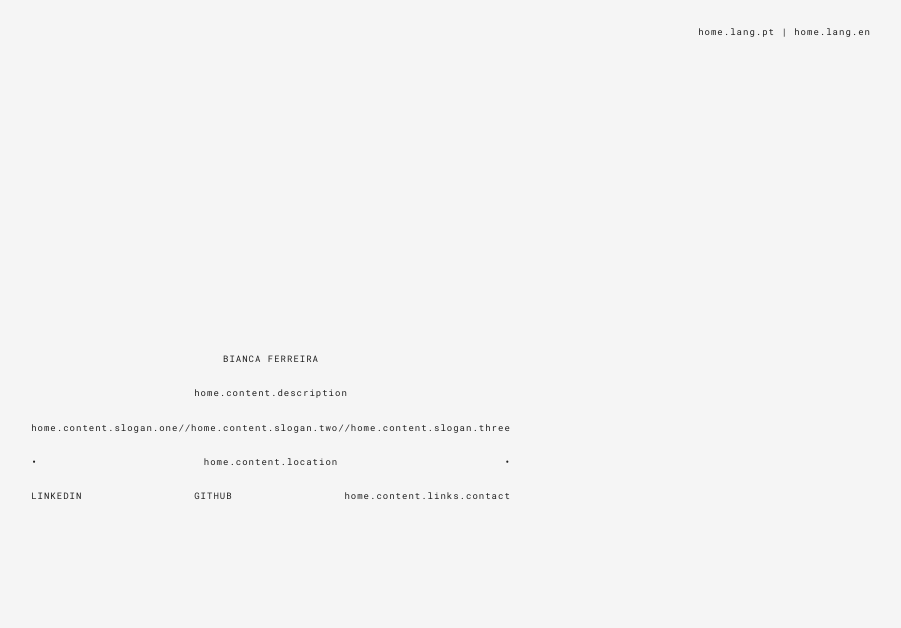
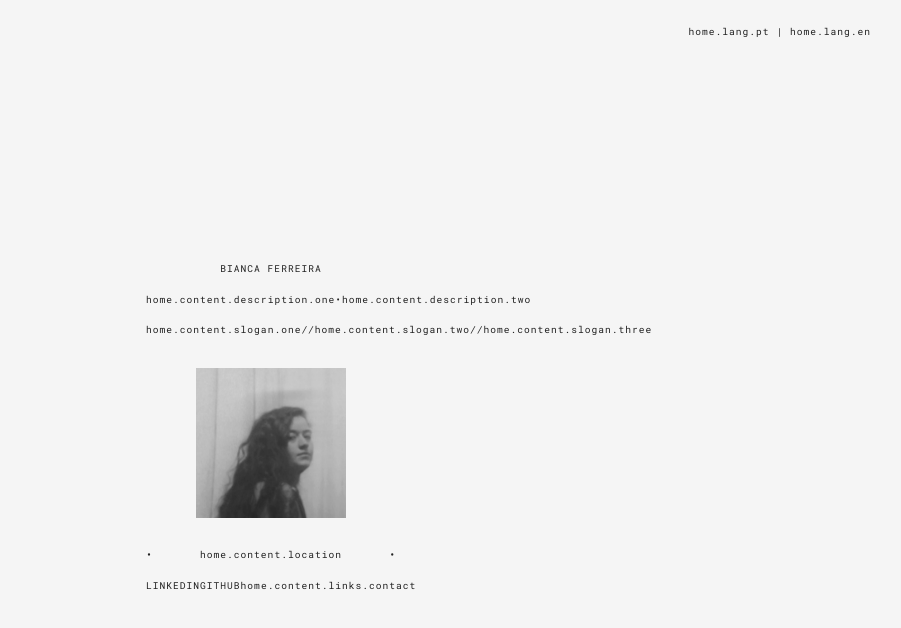
Before and after one commit to biancaferreiralp/biancaferreiralp.github.io, a plain HTML site: page www/index.html in a window 1280 px wide. Shown: the whole page, without its empty margins (369-1270 px from the left). Drawn offline with nearby package versions, Linux system fonts and the light colour scheme; a script that the page names is missing.

Commit message:
Update homepage section

```diff
--- a/style/style.css
+++ b/style/style.css
@@ -4,7 +4,7 @@ body {
   background-color: #f5f5f5;
   color: #212121;
   font-family: 'Roboto Mono', monospace;
-  font-size: 9px;
+  font-size: 9.6px;
   letter-spacing: 1px;
 }
 
@@ -24,6 +24,10 @@ a:hover {
   text-decoration: none;
 }
 
+img {
+  width: 60%;
+}
+
 
 /* Personalized style */
 
@@ -32,6 +36,11 @@ a:hover {
   justify-content: space-between;
 }
 
+.profile-picture {
+  display: flex;
+  justify-content: center;
+  margin: 15px 0 30px;
+}
 
 /* Section style */
 
@@ -45,8 +54,7 @@ a:hover {
 }
 
 #homepage .content {
-  width: fit-content;
-  height: 150px;
+  width: 250px;
   display: flex;
   flex-flow: column;
   justify-content: space-between;
--- a/www/index.html
+++ b/www/index.html
@@ -36,7 +36,11 @@
         <div class="content">
           <p>BIANCA FERREIRA</p>
 
-          <p data-t>home.content.description</p>
+          <div class="justified">
+            <p data-t>home.content.description.one</p>
+            <p data-t>•</p>
+            <p data-t>home.content.description.two</p>
+          </div>
 
           <div class="justified">
             <p data-t>home.content.slogan.one</p>
@@ -44,6 +48,10 @@
             <p data-t>home.content.slogan.two</p>
             <p><i>//</i></p>
             <p data-t>home.content.slogan.three</p>
+          </div>
+
+          <div class="profile-picture">
+            <img src="/images/bianca.jpg" alt="bianca">
           </div>
 
           <div class="justified">
--- a/www/locales/en.json
+++ b/www/locales/en.json
@@ -5,7 +5,10 @@
       "en": "<i>EN</i>"
     },
     "content": {
-      "description": "CREATIVE MIND • UI & WEB DEVELOPER",
+      "description": {
+        "one": "CREATIVE MIND",
+        "two": "UI & WEB DEVELOPER"
+      },
       "slogan": {
         "one": "<i>PEOPLE</i>",
         "two": "<i>ART</i>",
--- a/www/locales/pt.json
+++ b/www/locales/pt.json
@@ -5,7 +5,10 @@
       "en": "EN"
     },
     "content": {
-      "description": "MENTE CRIATIVA • UI & WEB DEVELOPER",
+      "description": {
+        "one": "MENTE CRIATIVA",
+        "two": "UI & WEB DEVELOPER"
+      },
       "slogan": {
         "one": "<i>PESSOAS</i>",
         "two": "<i>ARTE</i>",
```
Also changed, not shown: index.html (+9 -1 lines), pt/index.html (+9 -1 lines), images/bianca.jpg (added).
